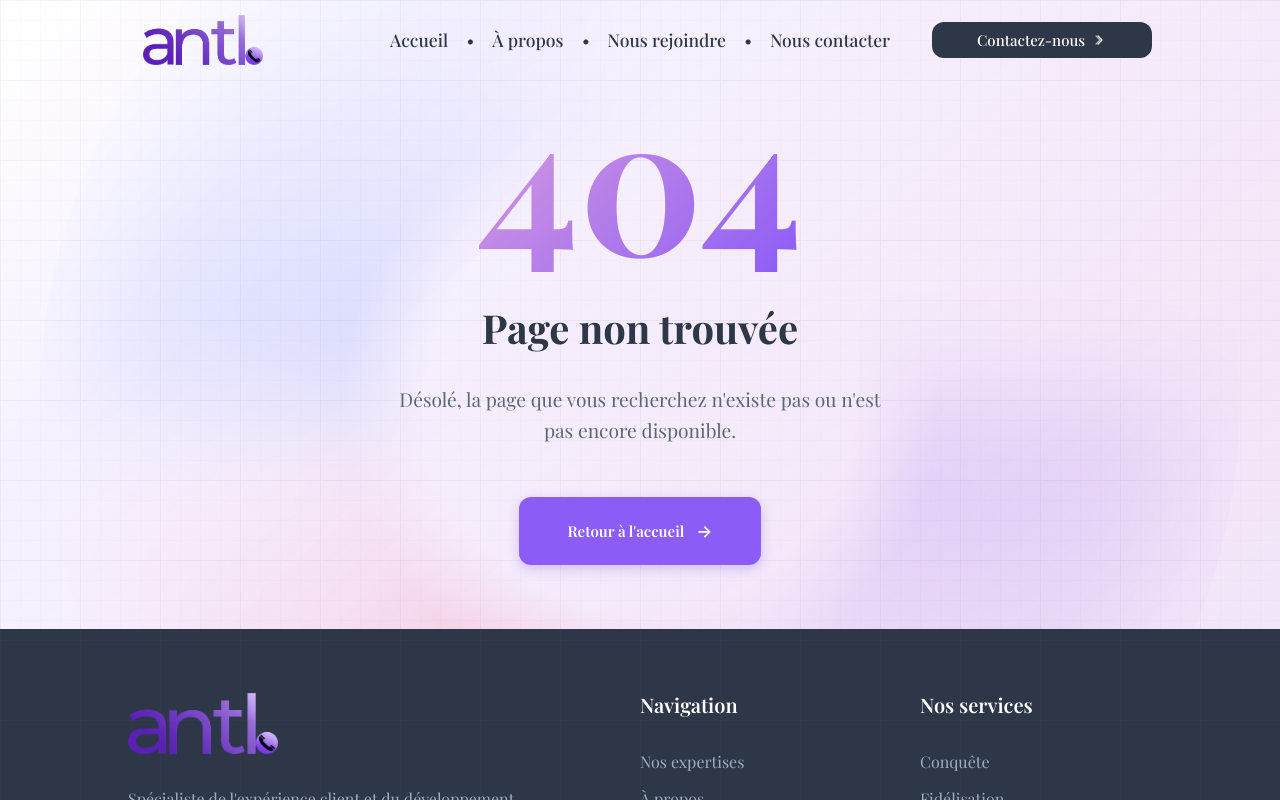
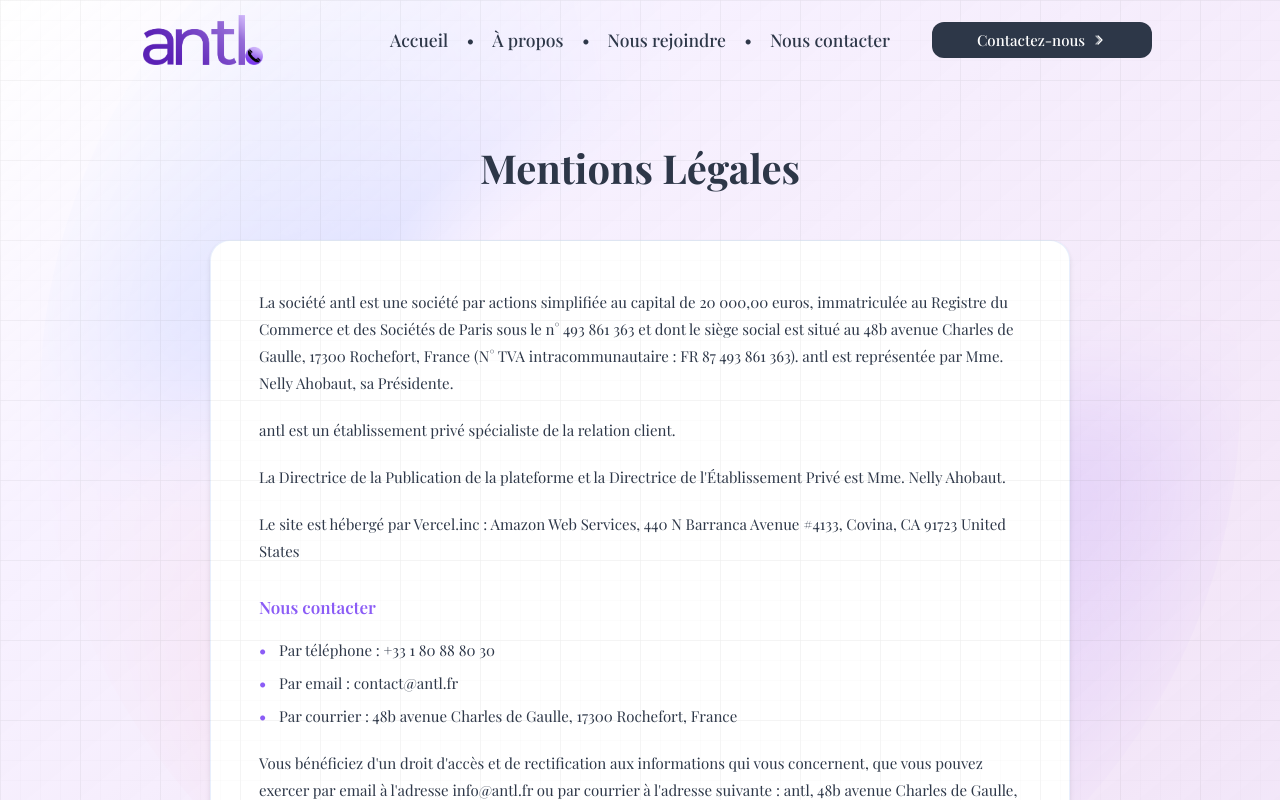
Before and after one commit to ANTL-software/external_website, a React (Vite) app: page /legal in a window 1280 px wide. Shown: the top 800 px of the page. Built offline with nearby package versions, Linux system fonts and the light colour scheme; no server answers; a web font is replaced by a local one.

Commit message:
feat: add Legal page and update routing; enhance footer links and translations

```diff
--- a/src/App.tsx
+++ b/src/App.tsx
@@ -4,6 +4,7 @@ import Home from "./views/home/Home";
 import AboutUs from "./views/aboutUs/AboutUs";
 import ContactUs from "./views/contactUs/ContactUs";
 import JoinUs from "./views/joinUs/JoinUs";
+import Legal from "./views/legal/Legal";
 import NotFound from "./views/notFound/NotFound";
 import ScrollToTop from "./components/ScrollToTop";
 import MetaTags from "./components/metaTags/MetaTags";
@@ -18,7 +19,7 @@ function App() {
         <Route path="/about_us" element={<AboutUs />} />
         <Route path="/contact_us" element={<ContactUs />} />
         <Route path="/join_us" element={<JoinUs />} />
-        <Route path="/legal" element={<NotFound />} />
+        <Route path="/legal" element={<Legal />} />
         <Route path="/case_studies" element={<NotFound />} />
         <Route path="/services" element={<NotFound />} />
         <Route path="*" element={<NotFound />} />
--- a/src/components/footer/Footer.tsx
+++ b/src/components/footer/Footer.tsx
@@ -50,6 +50,7 @@ export default function Footer(): ReactElement {
                 <li><Link to="/about_us#meetOurTeamComponent">{t("footer.team")}</Link></li>
                 <li><Link to="/about_us#getInTouchComponent">{t("footer.contact")}</Link></li>
                 <li><Link to="/join_us">{t("footer.join")}</Link></li>
+                <li><Link to="/legal">{t("footer.legal")}</Link></li>
               </ul>
             </nav>
           </section>
--- a/src/components/heroSection/heroSection.scss
+++ b/src/components/heroSection/heroSection.scss
@@ -21,6 +21,7 @@
     font-size: clamp(1.8rem, 2.5vw + 0.8rem, 3rem);
     font-weight: vars.$font-weight-bold;
     color: vars.$text-color;
+    margin-top: 1.3em;
     margin-bottom: 1.3em;
     width: 30%;
 }
@@ -33,6 +34,7 @@
 
 @media (max-width: 768px) {
     #heroSectionComponent h1 {
+        margin-top: unset;
         width: 75%;
         text-align: center;
     }
--- a/src/i18n/locales/en.json
+++ b/src/i18n/locales/en.json
@@ -357,5 +357,17 @@
   "backToTop": {
     "ariaLabel": "Back to top of page",
     "title": "Back to top"
+  },
+  "legal": {
+    "title": "Legal Notice",
+    "companyInfo": "antl is a simplified joint-stock company with a capital of €20,000.00, registered with the Paris Trade and Companies Register under n° 493 861 363, with its registered office at 48b avenue Charles de Gaulle, 17300 Rochefort, France (VAT ID: FR 87 493 861 363). antl is represented by Ms. Nelly Ahobaut, its President.",
+    "activity": "antl is a private establishment specializing in customer relations.",
+    "director": "The Director of Publication for the platform and the Director of the Private Establishment is Ms. Nelly Ahobaut.",
+    "hosting": "The site is hosted by Vercel.inc: Amazon Web Services, 440 N Barranca Avenue #4133, Covina, CA 91723 United States",
+    "contactTitle": "Contact us",
+    "contactPhone": "By phone: +33 1 80 88 80 30",
+    "contactEmail": "By email: contact@antl.fr",
+    "contactAddress": "By mail: 48b avenue Charles de Gaulle, 17300 Rochefort, France",
+    "rights": "You have the right to access and rectify information concerning you, which you can exercise by email to info@antl.fr or by mail to the following address: antl, 48b avenue Charles de Gaulle, 17300 Rochefort, France. You may also, for legitimate reasons, object to the processing of data concerning you."
   }
 }
--- a/src/i18n/locales/fr.json
+++ b/src/i18n/locales/fr.json
@@ -357,5 +357,17 @@
   "backToTop": {
     "ariaLabel": "Retour en haut de la page",
     "title": "Retour en haut"
+  },
+  "legal": {
+    "title": "Mentions Légales",
+    "companyInfo": "La société antl est une société par actions simplifiée au capital de 20 000,00 euros, immatriculée au Registre du Commerce et des Sociétés de Paris sous le n° 493 861 363 et dont le siège social est situé au 48b avenue Charles de Gaulle, 17300 Rochefort, France (N° TVA intracommunautaire : FR 87 493 861 363). antl est représentée par Mme. Nelly Ahobaut, sa Présidente.",
+    "activity": "antl est un établissement privé spécialiste de la relation client.",
+    "director": "La Directrice de la Publication de la plateforme et la Directrice de l'Établissement Privé est Mme. Nelly Ahobaut.",
+    "hosting": "Le site est hébergé par Vercel.inc : Amazon Web Services, 440 N Barranca Avenue #4133, Covina, CA 91723 United States",
+    "contactTitle": "Nous contacter",
+    "contactPhone": "Par téléphone : +33 1 80 88 80 30",
+    "contactEmail": "Par email : contact@antl.fr",
+    "contactAddress": "Par courrier : 48b avenue Charles de Gaulle, 17300 Rochefort, France",
+    "rights": "Vous bénéficiez d'un droit d'accès et de rectification aux informations qui vous concernent, que vous pouvez exercer par email à l'adresse info@antl.fr ou par courrier à l'adresse suivante : antl, 48b avenue Charles de Gaulle, 17300 Rochefort, France. Vous pouvez également, pour des motifs légitimes, vous opposer au traitement des données vous concernant."
   }
 }
--- /dev/null
+++ b/src/views/legal/Legal.tsx
@@ -0,0 +1,40 @@
+import "./legal.scss";
+
+import type { ReactElement } from "react";
+import { useTranslation } from "react-i18next";
+
+import Header from "../../components/header/Header";
+import BackgroundCircle from "../../components/backgroundCircle/BackgroundCircle";
+import BackgroundGrid from "../../components/backgroundGrid/BackgroundGrid";
+import Footer from "../../components/footer/Footer";
+
+export default function Legal(): ReactElement {
+  const { t } = useTranslation();
+
+  return (
+    <div id="legal">
+      <BackgroundCircle />
+      <BackgroundGrid />
+      <Header />
+      <main className="container legalContainer">
+        <h1 className="legalTitle">{t("legal.title")}</h1>
+        <section className="legalSection">
+          <div className="legalContent">
+            <p>{t("legal.companyInfo")}</p>
+            <p>{t("legal.activity")}</p>
+            <p>{t("legal.director")}</p>
+            <p>{t("legal.hosting")}</p>
+            <h3>{t("legal.contactTitle")}</h3>
+            <ul>
+              <li>{t("legal.contactPhone")}</li>
+              <li>{t("legal.contactEmail")}</li>
+              <li>{t("legal.contactAddress")}</li>
+            </ul>
+            <p>{t("legal.rights")}</p>
+          </div>
+        </section>
+      </main>
+      <Footer />
+    </div>
+  );
+}
--- /dev/null
+++ b/src/views/legal/legal.scss
@@ -0,0 +1,84 @@
+@use '../../utils/styles/mixins' as mixins;
+@use '../../utils/styles/variables' as vars;
+
+#legal {
+  @include mixins.viewBackground;
+  min-height: 100vh;
+  display: flex;
+  flex-direction: column;
+}
+
+#legal .legalContainer {
+  max-width: 900px;
+  margin: 0 auto;
+  padding: vars.$spacing-xxl vars.$spacing-base;
+  flex: 1;
+}
+
+#legal .legalTitle {
+  font-size: clamp(2rem, 4vw, 2.5rem);
+  font-weight: vars.$font-weight-bold;
+  color: vars.$text-color;
+  margin-bottom: vars.$spacing-xl;
+  text-align: center;
+}
+
+#legal .legalSection {
+  background: vars.$background-color;
+  border-radius: vars.$border-radius-lg;
+  padding: vars.$spacing-xl;
+  box-shadow: vars.$shadow-base;
+  border: 1px solid rgba(37, 99, 235, 0.1);
+}
+
+#legal .legalContent {
+  font-size: vars.$font-size-base;
+  line-height: 1.8;
+  color: vars.$text-color;
+}
+
+#legal .legalContent p {
+  margin-bottom: vars.$spacing-base;
+}
+
+#legal .legalContent h3 {
+  font-size: vars.$font-size-lg;
+  font-weight: vars.$font-weight-semibold;
+  color: vars.$primary-color;
+  margin-top: vars.$spacing-lg;
+  margin-bottom: vars.$spacing-sm;
+}
+
+#legal .legalContent ul {
+  list-style: none;
+  padding: 0;
+  margin: vars.$spacing-base 0;
+}
+
+#legal .legalContent ul li {
+  padding-left: vars.$spacing-base;
+  position: relative;
+  margin-bottom: vars.$spacing-xs;
+}
+
+#legal .legalContent ul li::before {
+  content: "•";
+  position: absolute;
+  left: 0;
+  color: vars.$primary-color;
+  font-weight: vars.$font-weight-bold;
+}
+
+@media (max-width: 768px) {
+  #legal .legalContainer {
+    padding: vars.$spacing-xl vars.$spacing-base;
+  }
+
+  #legal .legalSection {
+    padding: vars.$spacing-lg;
+  }
+
+  #legal .legalTitle {
+    font-size: clamp(1.5rem, 5vw, 2rem);
+  }
+}
```
